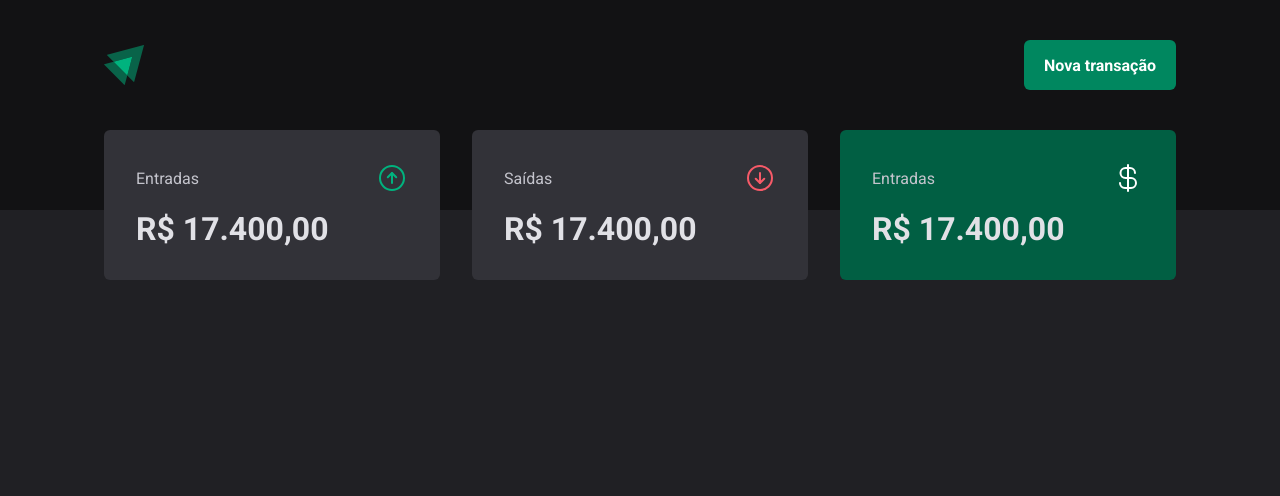
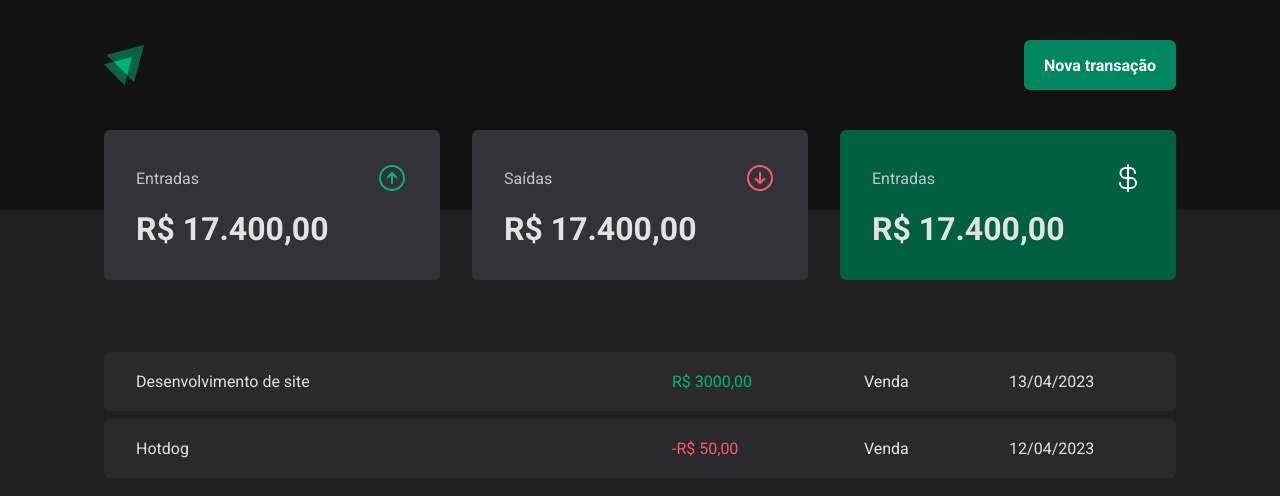
Before and after one commit to phcbarros/one-react, a React (Vite) app in the folder 03-dt-money/: page / in a window 1280 px wide. Shown: the top 496 px of the page. Built offline with nearby package versions, Linux system fonts and the light colour scheme.

Commit message:
Consumo de API e performance ReactJS - 01 - Tabela de transações

```diff
--- a/03-dt-money/src/pages/Transactions/index.tsx
+++ b/03-dt-money/src/pages/Transactions/index.tsx
@@ -1,12 +1,39 @@
 import {Header} from '../../components/Header'
 import {Summary} from '../../components/Summary'
-import {TransactionsContainer} from './styles'
+import {
+  PriceHighLight,
+  TransactionsContainer,
+  TransactionsTable,
+} from './styles'
 
 export function Transactions() {
   return (
-    <TransactionsContainer>
+    <>
       <Header />
       <Summary />
-    </TransactionsContainer>
+
+      <TransactionsContainer>
+        <TransactionsTable>
+          <tbody>
+            <tr>
+              <td width="50%">Desenvolvimento de site</td>
+              <td>
+                <PriceHighLight variant="income">R$ 3000,00</PriceHighLight>
+              </td>
+              <td>Venda</td>
+              <td>13/04/2023</td>
+            </tr>
+            <tr>
+              <td width="50%">Hotdog</td>
+              <td>
+                <PriceHighLight variant="outcome">-R$ 50,00</PriceHighLight>
+              </td>
+              <td>Venda</td>
+              <td>12/04/2023</td>
+            </tr>
+          </tbody>
+        </TransactionsTable>
+      </TransactionsContainer>
+    </>
   )
 }
--- a/03-dt-money/src/pages/Transactions/styles.ts
+++ b/03-dt-money/src/pages/Transactions/styles.ts
@@ -1,3 +1,41 @@
 import styled from 'styled-components'
 
-export const TransactionsContainer = styled.main``
+export const TransactionsContainer = styled.main`
+  width: 100%;
+  max-width: 1120px;
+  margin: 4rem auto 0;
+  padding: 0 1.5rem;
+`
+
+export const TransactionsTable = styled.table`
+  width: 100%;
+  border-collapse: separate;
+  border-spacing: 0 0.5rem;
+  margin-top: 1.5rem;
+
+  td {
+    padding: 1.25rem 2rem;
+    background: ${(props) => props.theme['gray-700']};
+
+    &:first-child {
+      border-top-left-radius: 6px;
+      border-bottom-left-radius: 6px;
+    }
+
+    &:last-child {
+      border-top-right-radius: 6px;
+      border-bottom-right-radius: 6px;
+    }
+  }
+`
+
+interface PriceHighLightProps {
+  variant: 'income' | 'outcome'
+}
+
+export const PriceHighLight = styled.span<PriceHighLightProps>`
+  color: ${(props) =>
+    props.variant === 'income'
+      ? props.theme['green-300']
+      : props.theme['red-300']};
+`
```
